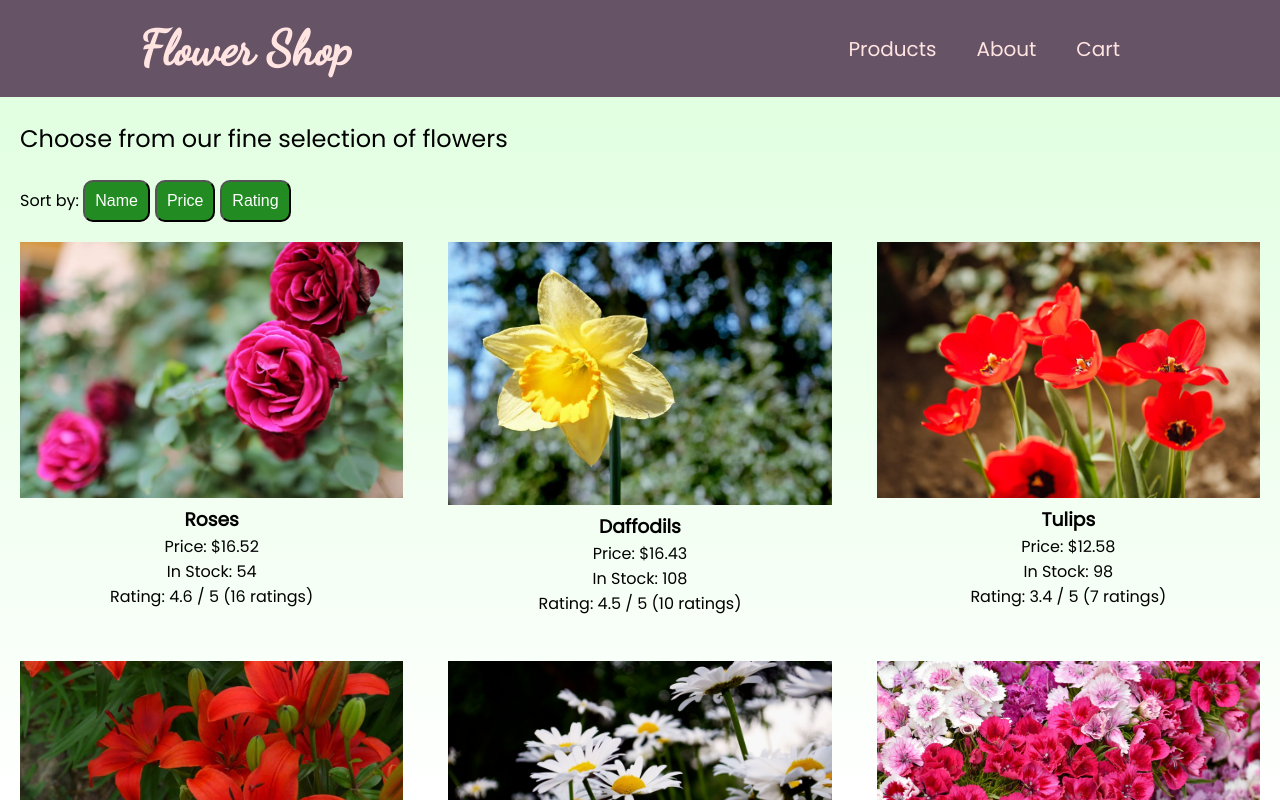
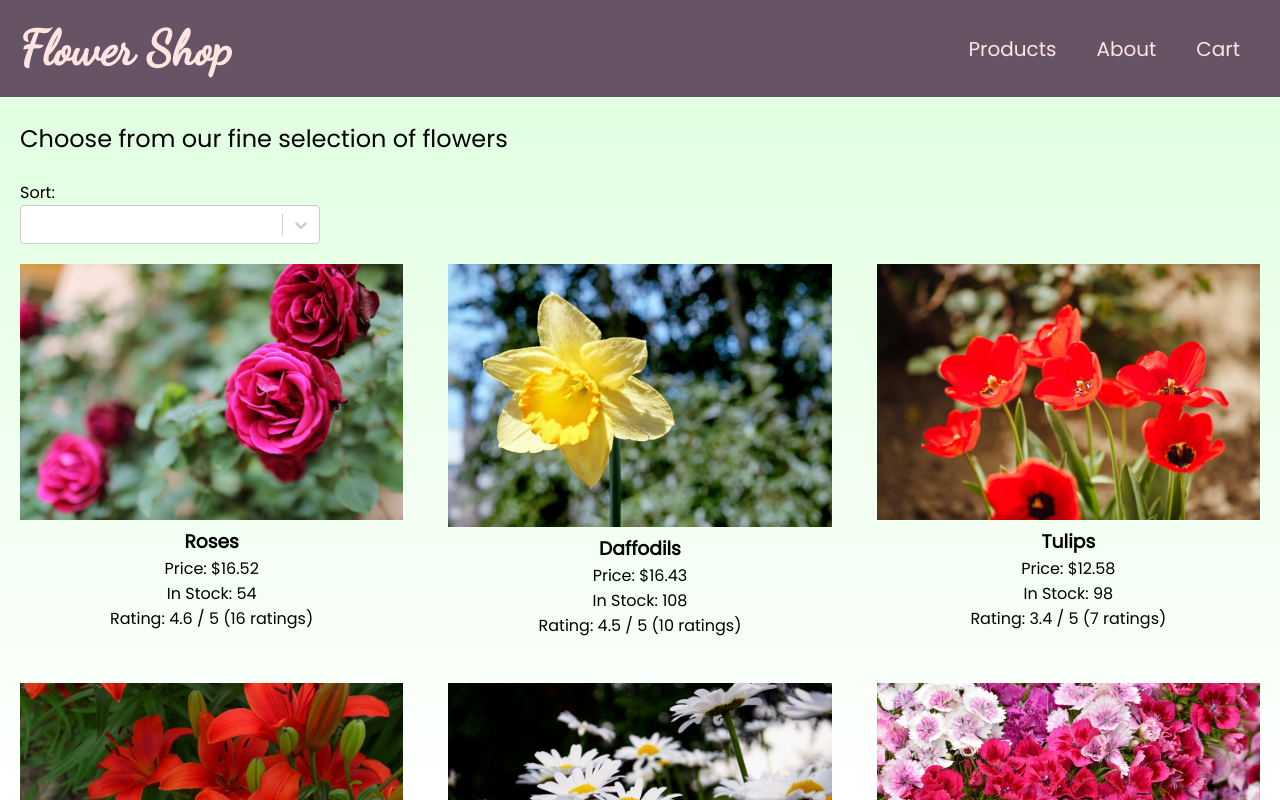
Before and after one commit to bryanc123/Flower-Shop, a React (Create React App) app: page /cart in a window 1280 px wide. Shown: the top 800 px of the page. Built offline with nearby package versions, Linux system fonts and the light colour scheme; the HTML template or start-up script is replaced by a standard one.

Commit message:
Changed sorting to use select input instead of buttons

```diff
--- a/package.json
+++ b/package.json
@@ -12,6 +12,7 @@
     "react-dom": "^17.0.2",
     "react-router-dom": "^6.2.1",
     "react-scripts": "5.0.0",
+    "react-select": "^5.2.2",
     "web-vitals": "^2.1.4"
   },
   "scripts": {
--- a/src/components/ProductList.jsx
+++ b/src/components/ProductList.jsx
@@ -1,13 +1,13 @@
 import { useState } from 'react';
 import { Link } from 'react-router-dom';
+import Select from 'react-select';
 
 import { ratings as ratingsData } from '../data';
-
-import SortButton from './SortButton';
+import { useEffect } from 'react';
 
 const ProductList = ({ products, setProducts }) => {
 
-    const [sortBy, setSortBy] = useState("");
+    const [sortBy, setSortBy] = useState({ label: "", value: "" });
 
     const ratings = products.map(product => {
         let _ratings = ratingsData.find(ratedProduct => ratedProduct.name === product.name).ratings;
@@ -21,42 +21,64 @@ const ProductList = ({ products, setProducts }) => {
         };
     });
 
-    const sortProductsByName = () => {
-        setSortBy("name");
-
+    const sortProductsByName = (orderControl) => {
         setProducts(previousProducts => {
             return [...previousProducts].sort((a, b) => {
-                if(a.name < b.name) { return -1; }
-                if(a.name > b.name) { return 1; }
-            });
-        });
-    };
-
-    const sortProductsByPrice = () => {
-        setSortBy("price");
-
-        setProducts(previousProducts => {
-            return [...previousProducts].sort((a, b) => {
-                if(a.price < b.price) { return -1; }
-                if(a.price > b.price) { return 1; }
+                if(a.name < b.name) { return orderControl * -1; }
+                if(a.name > b.name) { return orderControl * 1; }
                 return 0;
             });
         });
     };
 
-    const sortProductsByRating = () => {
-        setSortBy("rating");
+    const sortProductsByPrice = (orderControl) => {
+        setProducts(previousProducts => {
+            return [...previousProducts].sort((a, b) => {
+                if(a.price < b.price) { return orderControl * -1; }
+                if(a.price > b.price) { return orderControl * 1; }
+                return 0;
+            });
+        });
+    };
 
+    const sortProductsByRating = (orderControl) => {
         setProducts(previousProducts => {
             return [...previousProducts].sort((a, b) => {
                 let ratingA = ratings.find(score => score.name === a.name).rating;
                 let ratingB = ratings.find(score => score.name === b.name).rating;
-                if(ratingA < ratingB) { return 1; }
-                if(ratingA > ratingB) { return -1; }
+                if(ratingA < ratingB) { return orderControl * -1; }
+                if(ratingA > ratingB) { return orderControl * 1; }
                 return 0;
             });
         });
     };
+
+    const sortOptions = [
+        {
+            label: "A-Z",
+            value: "name"
+        },
+        {
+            label: "Z-A",
+            value: "nameDescending"
+        },
+        {
+            label: "Highest Price",
+            value: "priceDescending"
+        },
+        {
+            label: "Lowest Price",
+            value: "price"
+        },
+        {
+            label: "Highest Rated",
+            value: "ratingDescending"
+        },
+        {
+            label: "Lowest Rated",
+            value: "rating"
+        },
+    ];
 
     let productContainers = products.map((product) => {
         let productRating = ratings.find(score => score.name === product.name);
@@ -76,15 +98,58 @@ const ProductList = ({ products, setProducts }) => {
         );
     });
 
+    useEffect(() => {
+        switch(sortBy.value) {
+            case "name":
+                sortProductsByName(1);
+                break;
+            case "nameDescending":
+                sortProductsByName(-1);
+                break;
+            case "price":
+                sortProductsByPrice(1);
+                break;
+            case "priceDescending":
+                sortProductsByPrice(-1);
+                break;
+            case "rating":
+                sortProductsByRating(1);
+                break;
+            case "ratingDescending":
+                sortProductsByRating(-1);
+                break;
+            default:
+                break;
+        }
+    }, [sortBy]);
+
+    const selectStyles = {
+        container: (styles) => ({
+            ...styles,
+            width: 180,
+            "@media only screen and (min-width: 500px)": {
+                ...styles["@media only screen and (min-width: 500px"],
+                width: 230
+            },
+            "@media only screen and (min-width: 800px)": {
+                ...styles["@media only screen and (min-width: 800px"],
+                width: 300
+            }
+        })
+    };
+
     return (
         <section className="products">
             <div className="products__container">
                 <p className="products__intro">Choose from our fine selection of flowers</p>
                 <div className="products__sort">
-                    <span>Sort by: </span>
-                    <SortButton handleSort={sortProductsByName} isActive={sortBy === "name"}>Name</SortButton>
-                    <SortButton handleSort={sortProductsByPrice} isActive={sortBy === "price"}>Price</SortButton>
-                    <SortButton handleSort={sortProductsByRating} isActive={sortBy === "rating"}>Rating</SortButton>
+                    <span>Sort:</span>
+                    <Select
+                        defaultValue={sortBy}
+                        onChange={setSortBy}
+                        options={sortOptions}
+                        styles={selectStyles}
+                    />
                 </div>
                 <div className="products__gallery">
                 {productContainers}
--- a/src/components/SortButton.jsx
+++ /dev/null
@@ -1,11 +0,0 @@
-import { useState } from 'react';
-
-const SortButton = ({ children, handleSort, isActive }) => {
-    return (
-        <button onClick={handleSort} className={isActive ? 'products__sort-button--active' : 'products__sort-button'}>
-            {children}
-        </button>
-    );
-};
-
-export default SortButton;
--- a/src/index.css
+++ b/src/index.css
@@ -46,7 +46,7 @@ header {
   display: flex;
   justify-content: space-between;
   margin: 0 auto;
-  max-width: 1000px;
+  max-width: 1300px;
   padding: 20px;
 }
 .header-container h1 {
```
Also changed, not shown: 1 other file (tests, documents, lock files or other folders).
